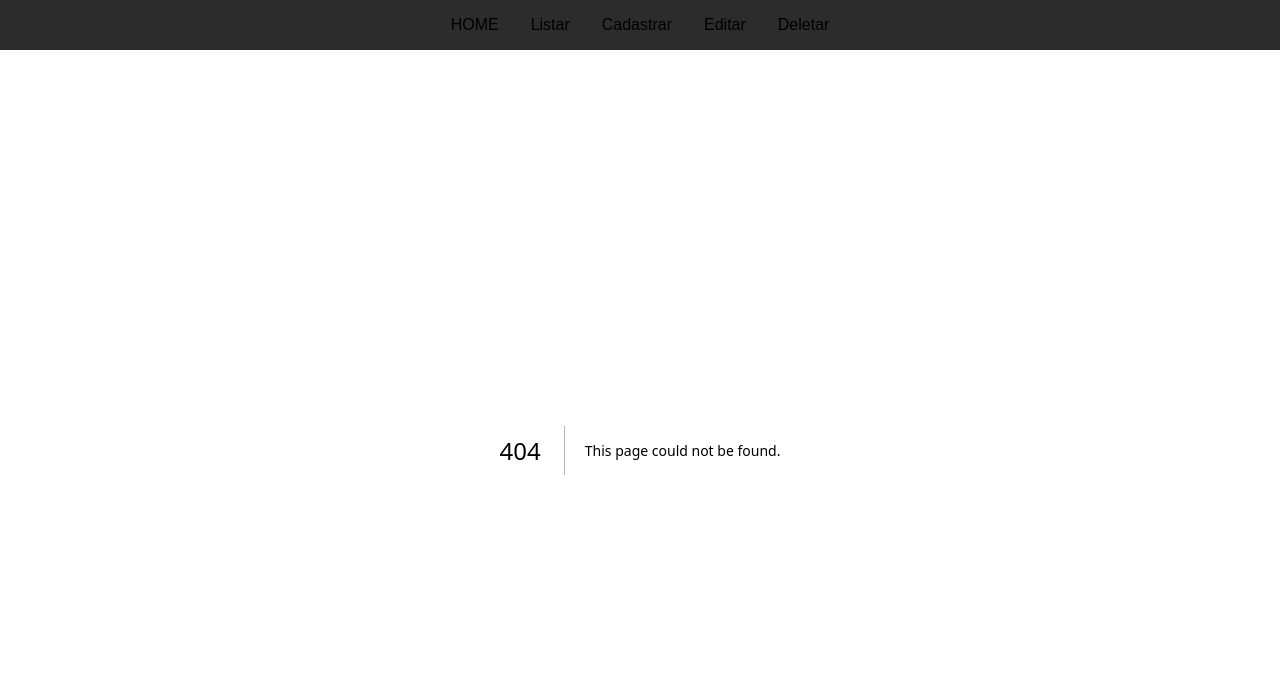
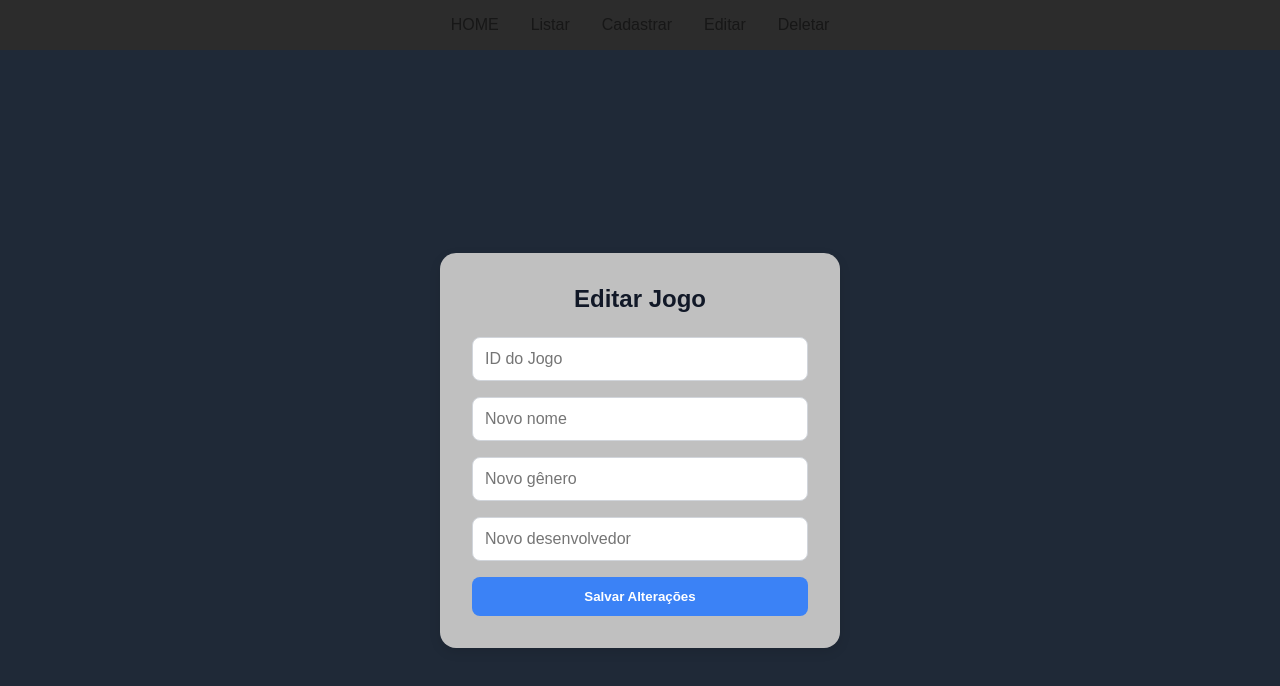
Before and after one commit to GuiKre/Smoke, a Next.js app in the folder Smoke/smoke-next/: page /game/put in a window 1280 px wide. Before the commit this address had no page. Shown: the top 686 px of the page. Built offline with nearby package versions, Linux system fonts and the light colour scheme.

Commit message:
Front POST e PUT

```diff
--- /dev/null
+++ b/Smoke/smoke-next/app/game/put/page.tsx
@@ -0,0 +1,138 @@
+'use client';
+
+import { useState } from 'react';
+
+export default function EditarJogo() {
+  const [id, setId] = useState('');
+  const [nome, setNome] = useState('');
+  const [genero, setGenero] = useState('');
+  const [desenvolvedor, setDesenvolvedor] = useState('');
+  const [mensagem, setMensagem] = useState('');
+
+  const editar = async (e: React.FormEvent) => {
+    e.preventDefault();
+
+    try {
+      const resposta = await fetch(`http://localhost:5016/api/games/${id}`, {
+        method: 'PUT',
+        headers: {
+          'Content-Type': 'application/json',
+        },
+        body: JSON.stringify({
+          id: Number(id),
+          nome,
+          genero,
+          desenvolvedor,
+        }),
+      });
+
+      if (!resposta.ok) throw new Error('Erro ao editar o jogo');
+
+      setMensagem('🎉 Jogo editado com sucesso!');
+      setId('');
+      setNome('');
+      setGenero('');
+      setDesenvolvedor('');
+    } catch (err: any) {
+      setMensagem(`⚠️ ${err.message}`);
+    }
+  };
+
+  return (
+    <div style={{
+      minHeight: '100vh',
+      background: '#1f2937',
+      display: 'flex',
+      justifyContent: 'center',
+      alignItems: 'center',
+      padding: '2rem',
+      fontFamily: 'Arial, sans-serif',
+    }}>
+      <div style={{
+        background: '#C0C0C0',
+        padding: '2rem',
+        borderRadius: '1rem',
+        boxShadow: '0 4px 12px rgba(0, 0, 0, 0.1)',
+        width: '100%',
+        maxWidth: '400px',
+      }}>
+        <h1 style={{
+          marginBottom: '1.5rem',
+          fontSize: '1.5rem',
+          color: '#111827',
+          textAlign: 'center',
+        }}>
+          Editar Jogo
+        </h1>
+
+        <form onSubmit={editar} style={{ display: 'flex', flexDirection: 'column', gap: '1rem' }}>
+          <input
+            type="text"
+            placeholder="ID do Jogo"
+            value={id}
+            onChange={(e) => setId(e.target.value)}
+            style={inputEstilo}
+          />
+          <input
+            type="text"
+            placeholder="Novo nome"
+            value={nome}
+            onChange={(e) => setNome(e.target.value)}
+            style={inputEstilo}
+          />
+          <input
+            type="text"
+            placeholder="Novo gênero"
+            value={genero}
+            onChange={(e) => setGenero(e.target.value)}
+            style={inputEstilo}
+          />
+          <input
+            type="text"
+            placeholder="Novo desenvolvedor"
+            value={desenvolvedor}
+            onChange={(e) => setDesenvolvedor(e.target.value)}
+            style={inputEstilo}
+          />
+          <button
+            type="submit"
+            style={{
+              padding: '0.75rem',
+              backgroundColor: '#3b82f6',
+              color: 'white',
+              border: 'none',
+              borderRadius: '0.5rem',
+              cursor: 'pointer',
+              fontWeight: 'bold',
+              transition: 'background 0.3s',
+            }}
+            onMouseOver={(e) => (e.currentTarget.style.backgroundColor = '#2563eb')}
+            onMouseOut={(e) => (e.currentTarget.style.backgroundColor = '#3b82f6')}
+          >
+            Salvar Alterações
+          </button>
+        </form>
+
+        {mensagem && (
+          <p style={{
+            marginTop: '1rem',
+            color: mensagem.includes('sucesso') ? '#10b981' : '#ef4444',
+            fontWeight: 'bold',
+            textAlign: 'center',
+          }}>
+            {mensagem}
+          </p>
+        )}
+      </div>
+    </div>
+  );
+}
+
+// Estilo comum para os inputs
+const inputEstilo: React.CSSProperties = {
+  padding: '0.75rem',
+  borderRadius: '0.5rem',
+  border: '1px solid #d1d5db',
+  fontSize: '1rem',
+  outlineColor: '#3b82f6',
+};
```
Also changed, not shown: Smoke/smoke-next/app/game/post/page.tsx (added, +122 -0 lines), 13 other files (tests, documents, lock files or other folders).
